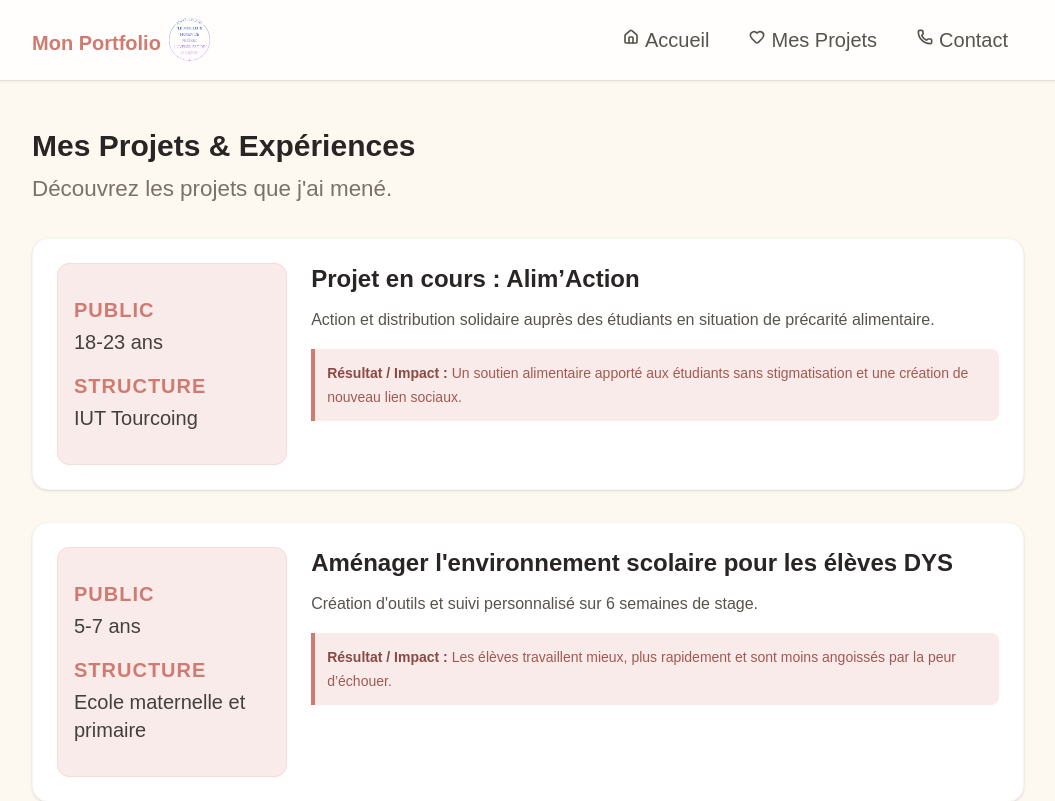
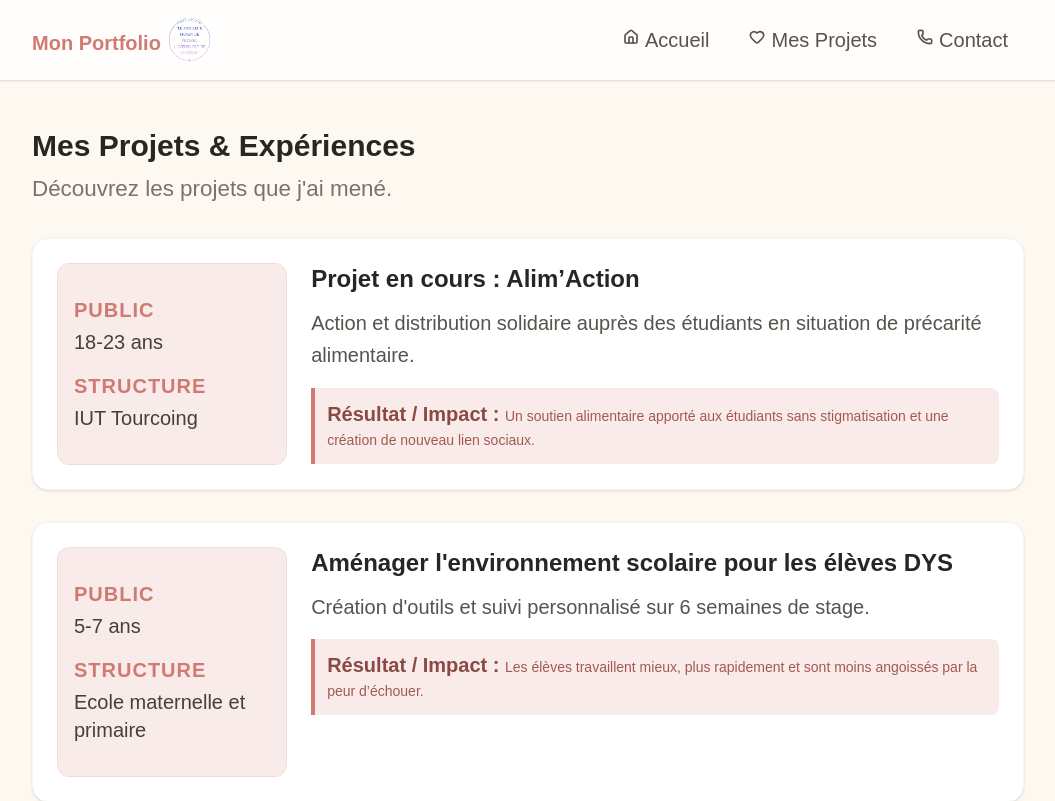
Before and after one commit to ykanael/portfolio, a Next.js app: page /projets in a window 1280 px wide. Shown: the top 801 px of the page, without its empty margins (112-1167 px from the left). Built offline with nearby package versions, Linux system fonts and the light colour scheme.

Commit message:
Update page.tsx

```diff
--- a/app/projets/page.tsx
+++ b/app/projets/page.tsx
@@ -49,10 +49,10 @@ export default function Projets() {
 
             <div className="md:w-3/4 space-y-3">
               <h2 className="text-2xl font-bold text-stone-800">{p.titre}</h2>
-              <p className="text-stone-600 leading-relaxed">{p.description}</p>
+              <p className="xl:text-xl text-stone-600 leading-relaxed">{p.description}</p>
 
               <div className="bg-[#F8EBE9] border-l-4 border-[#CF7B71] p-3 rounded-r-lg mt-4">
-                <span className="font-semibold text-[#8A4A43] text-sm">Résultat / Impact : </span>
+                <span className="xl:text-xl font-semibold text-[#8A4A43] text-sm">Résultat / Impact : </span>
                 <span className="text-[#A35952] text-sm">{p.impact}</span>
               </div>
             </div>
```
